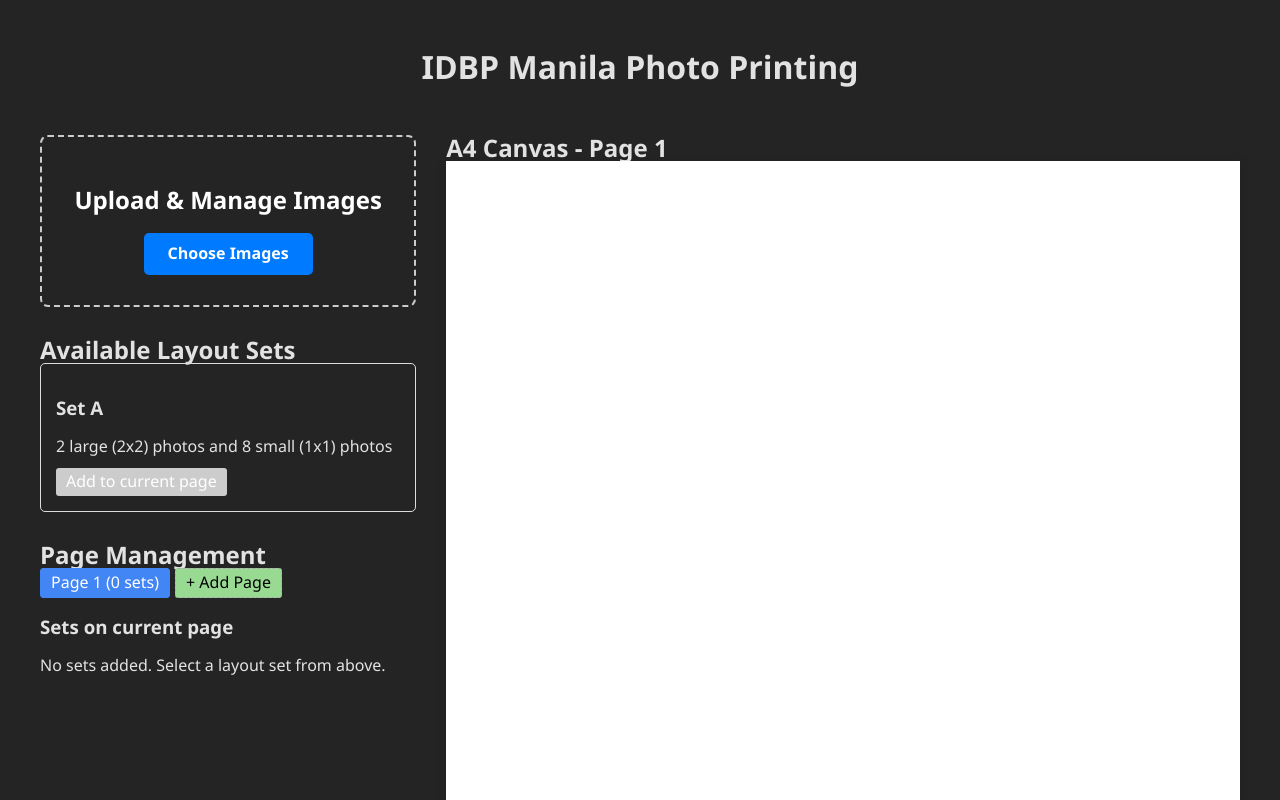
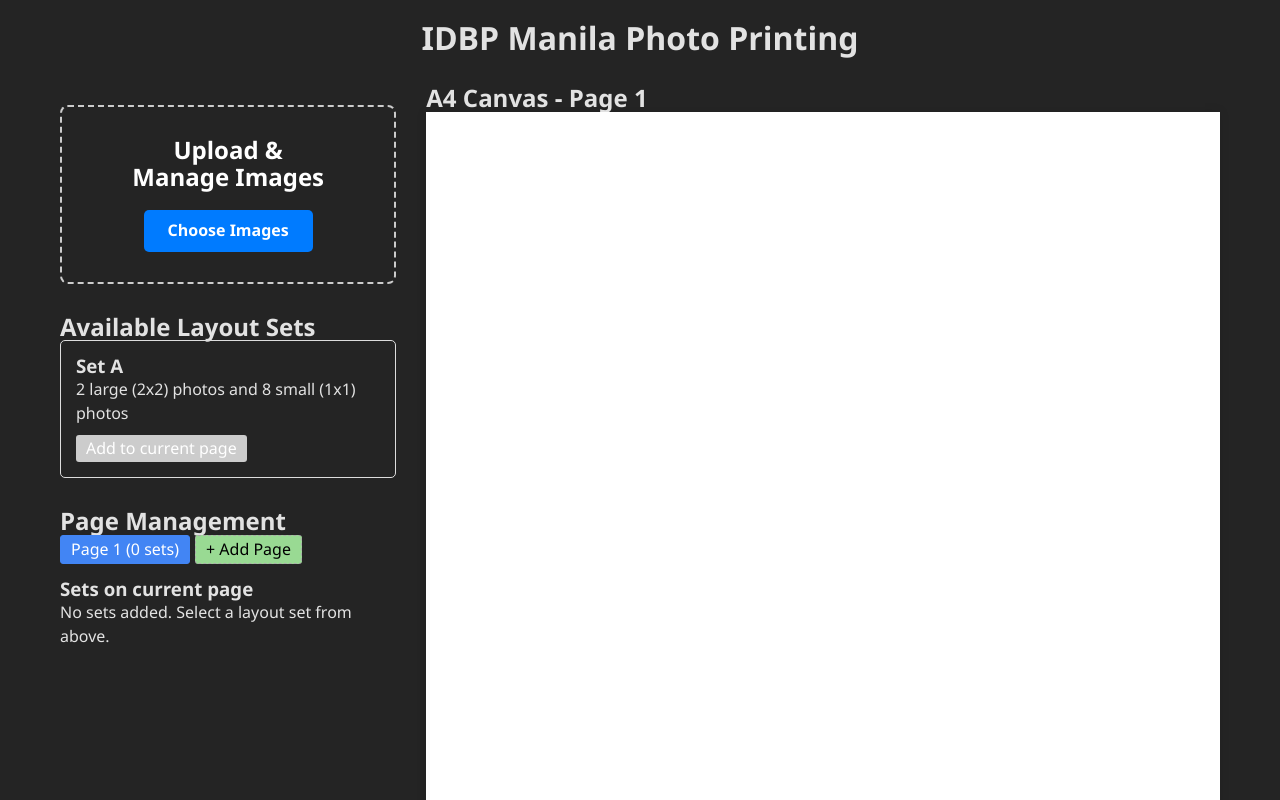
Before and after one commit to k-ryll/IDBP, a React (Vite) app: page / in a window 1280 px wide. Shown: the top 800 px of the page. Built offline with nearby package versions, Linux system fonts and the light colour scheme.

Commit message:
fix box sizing,

```diff
--- a/src/App.css
+++ b/src/App.css
@@ -1,3 +1,6 @@
+
+/* A4 dimensions: 210 × 297 mm */
+
 /* A4 dimensions: 210 × 297 mm (8.27 × 11.69 inches) */
 .App {
   font-family: 'Segoe UI', Tahoma, Geneva, Verdana, sans-serif;
@@ -260,8 +263,6 @@
   width: 210mm;
   height: 297mm;
   margin: 0 auto;
-  padding: 1mm;
-  padding-left: 1.5mm;
   background-color: white;
   box-shadow: 0 0 10px rgba(0, 0, 0, 0.1);
   overflow: auto;
@@ -275,6 +276,7 @@
 
 .layout-set {
   margin-top: 2.5mm;
+  padding-left: 3px;
 }
 
 .set-a-layout {
@@ -283,6 +285,7 @@
   align-items: flex-start;
   gap: 2px;
   width: 100%;
+
 }
 
 .large-photos {
@@ -317,13 +320,13 @@
 /* Converting inches to mm for print accuracy */
 /* 1 inch = 25.4 mm */
 .photo-large {
-  width: 2in;  /* 2 inches */
-  height: 2in; /* 2 inches */
+  width: 2in !important;  /* 2 inches */
+  height: 2in !important; /* 2 inches */
 }
 
 .photo-small {
-  width: 1in;  /* 1 inch */
-  height: 1in; /* 1 inch */
+  width: 1in !important;  /* 1 inch */
+  height: 1in !important; /* 1 inch */
 }
 
 .actions {
--- a/src/App.tsx
+++ b/src/App.tsx
@@ -371,7 +371,7 @@ const saveToPDF = async () => {
         <div className="small-photos">
           <div className="small-photos-row">
             {Array.from({ length: 4 }).map((_, index) => (
-              <div key={`small-row1-${index}`} className="photo photoc-small">
+              <div key={`small-row1-${index}`} className="photo photo-small">
                 <img src={imageUrl} alt={`Small photo ${index + 1}`} />
               </div>
             ))}
--- a/src/index.css
+++ b/src/index.css
@@ -13,7 +13,11 @@
   -moz-osx-font-smoothing: grayscale;
 }
 
-
+* {
+  box-sizing: border-box;
+  margin: 0;
+  padding: 0;
+}
 
 /* Prevent font size inflation */
 html {
```
